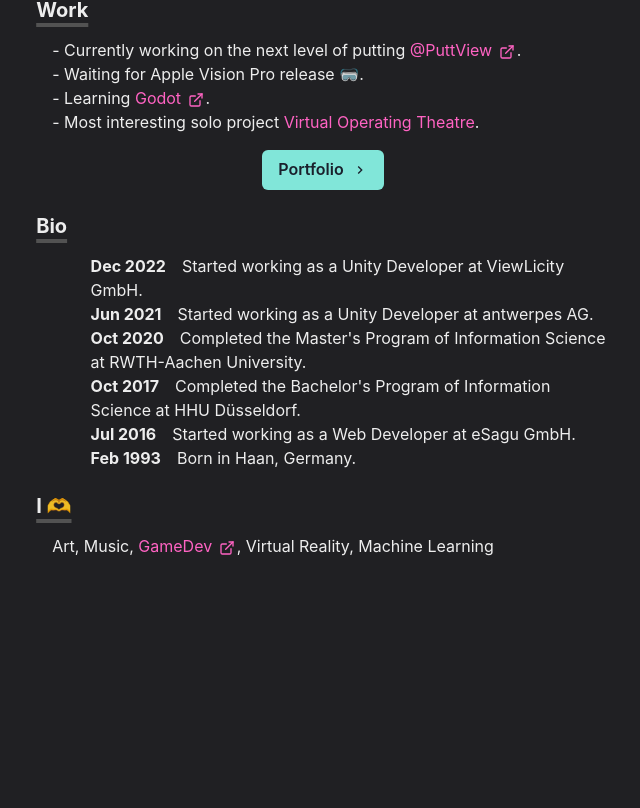
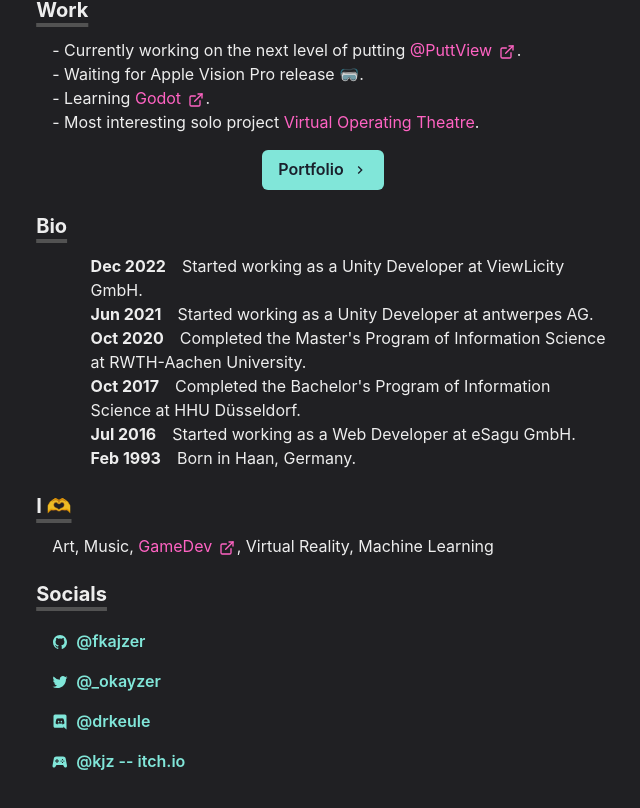
Before and after one commit to kijz/kijz.github.io, a Next.js app: page / in a window 1280 px wide. Shown: the part 465-1273 px from the top of the page, without its empty margins (317-957 px from the left). Before the commit the page ends 1079 px from the top, so only its background shows below. Built offline with nearby package versions, Linux system fonts and the light colour scheme; no server answers.

Commit message:
added socials

```diff
--- a/pages/index.js
+++ b/pages/index.js
@@ -3,8 +3,12 @@
   Button,
   Container,
   Heading,
+  Icon,
   Image,
   Link,
+  List,
+  ListItem,
+  SimpleGrid,
   useColorModeValue,
 } from "@chakra-ui/react";
 import { ChevronRightIcon, ExternalLinkIcon } from "@chakra-ui/icons";
@@ -14,6 +18,13 @@
 import Section from "../components/section";
 import Paragraph from "../components/paragraph";
 import { BioSection, BioYear } from "../components/bio";
+import { GridItem } from "../components/grid-item";
+import {
+  IoLogoDiscord,
+  IoGameControllerSharp,
+  IoLogoGithub,
+  IoLogoTwitter,
+} from "react-icons/io5";
 
 const Page = () => {
   return (
@@ -112,8 +123,8 @@
           </BioSection>
           <BioSection>
             <BioYear>Oct 2017</BioYear>
-            Completed the Bachelor&apos;s Program of Information Science at
-            HHU Düsseldorf.
+            Completed the Bachelor&apos;s Program of Information Science at HHU
+            Düsseldorf.
           </BioSection>
           <BioSection>
             <BioYear>Jul 2016</BioYear>
@@ -136,6 +147,58 @@
             , Virtual Reality, Machine Learning
           </Paragraph>
         </Section>
+
+        <Section delay={0.5}>
+          <Heading as="h3" variant="section-title">
+            Socials
+          </Heading>
+          <List>
+            <ListItem>
+              <Link href="https://github.com/fkajzer" target="_blank">
+                <Button
+                  variant="ghost"
+                  colorScheme="teal"
+                  leftIcon={<Icon as={IoLogoGithub} />}
+                >
+                  @fkajzer
+                </Button>
+              </Link>
+            </ListItem>
+            <ListItem>
+              <Link href="https://twitter.com/_okayzer" target="_blank">
+                <Button
+                  variant="ghost"
+                  colorScheme="teal"
+                  leftIcon={<Icon as={IoLogoTwitter} />}
+                >
+                  @_okayzer
+                </Button>
+              </Link>
+            </ListItem>
+            <ListItem>
+              <Link href="https://discord.gg/" target="_blank">
+                <Button
+                  variant="ghost"
+                  colorScheme="teal"
+                  leftIcon={<Icon as={IoLogoDiscord} />}
+                >
+                  @drkeule
+                </Button>
+              </Link>
+            </ListItem>
+            <ListItem>
+              <Link href="https://kjz.itch.io" target="_blank">
+                <Button
+                  variant="ghost"
+                  colorScheme="teal"
+                  leftIcon={<Icon as={IoGameControllerSharp} />}
+                >
+                  @kjz -- itch.io
+                </Button>
+              </Link>
+            </ListItem>
+          </List>
+        </Section>
       </Container>
     </Layout>
   );
```
